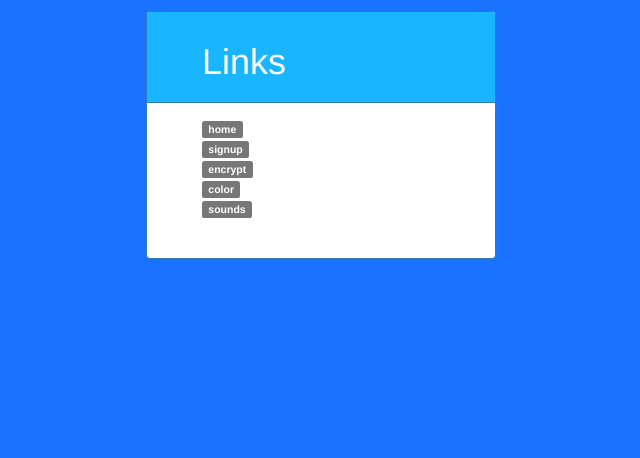
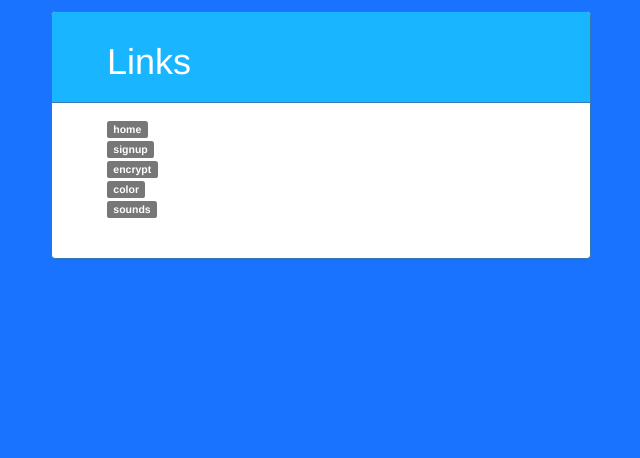
Before and after one commit to jasonleonhard/user-signup, a Flask app: page / in a window 1280 px wide. Shown: the top 458 px of the page, without its empty margins (319-959 px from the left). Run offline with Flask 2, Linux system fonts and the light colour scheme; some libraries are stand-ins or nearby versions.

Commit message:
fix resizing for homepage

```diff
--- a/templates/links.html
+++ b/templates/links.html
@@ -1,13 +1,13 @@
 {% extends 'base.html' %}
 {% block content %}
-<div class="col-xs-4"></div>
-<div class="col-xs-4">
+<div class="col-xs-3"></div>
+<div class="col-xs-6">
     <div class="panel panel-primary">
         <div class="panel-heading pad_left">
             <h1>Links</h1>
         </div>
         <div class="panel-body">
-            <div class="col-xs-4">
+            <div class="col-xs-12">
                 <form class="form-horizontal">
                     <div class="form-group">
                         <ul>
@@ -24,5 +24,5 @@
         </div>
     </div>
 </div>
-<div class="col-xs-4"></div>
+<div class="col-xs-3"></div>
 {% endblock  %}
```
